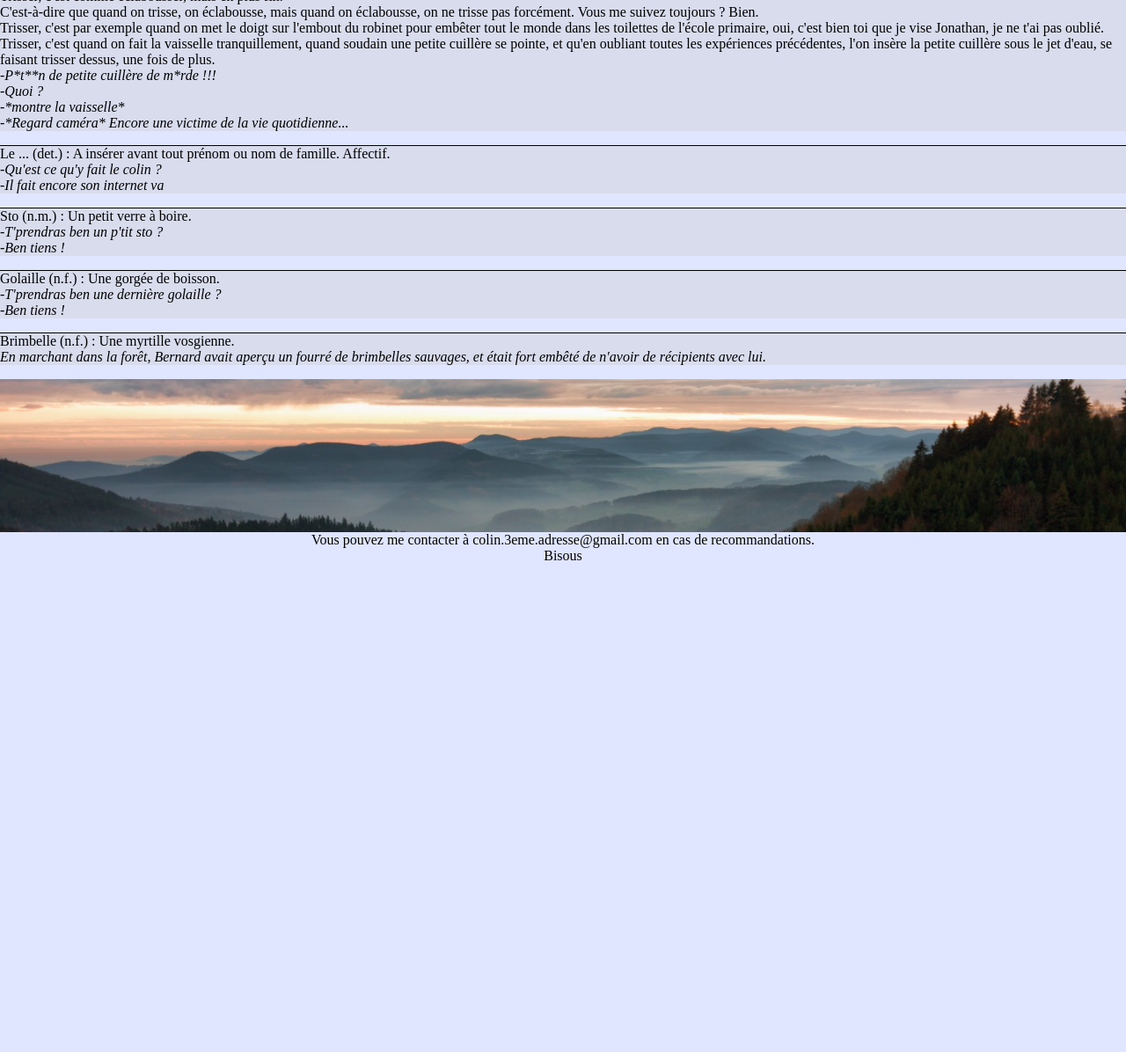
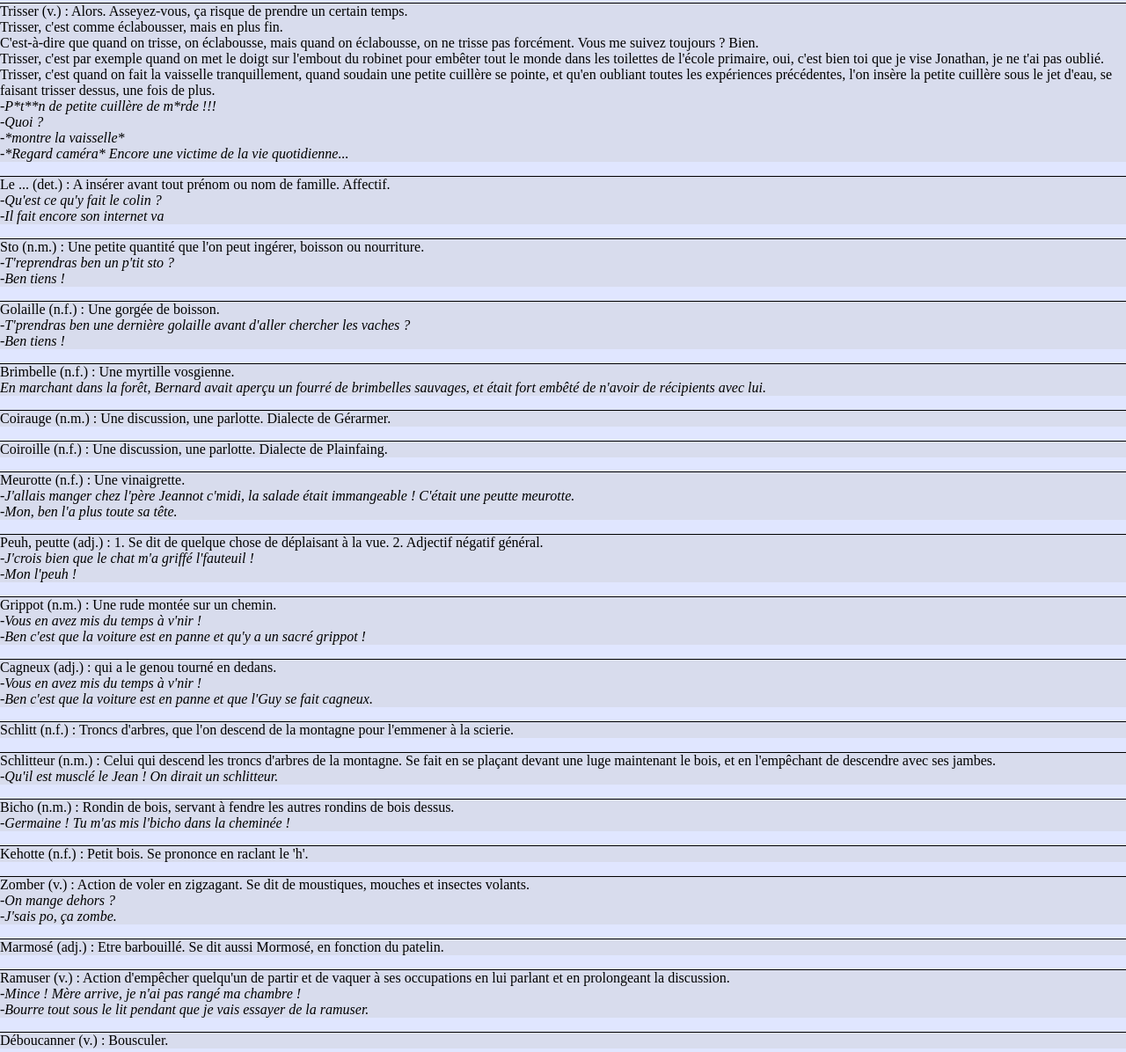
Before and after one commit to Dystorr/dico, a plain HTML site: page index.html in a window 1280 px wide. Shown: the part 1087-2283 px from the top of the page at 88% size. Before the commit the page ends 1728 px from the top, so only its background shows below. Drawn offline with Linux system fonts and the light colour scheme.

Commit message:
3.1
update majeure, ajout d'une dizaine de mots

```diff
--- a/index.html
+++ b/index.html
@@ -45,19 +45,54 @@
 
                         <p>Smoyo (n.m.) : une petite sieste bien méritée. <br><i>-Ou qu'il est l'gerard don ? <br>-'fait un smoyo dans l'foin va</i></p>
 
+                        <p>Fioco (n.m.) : pareil que smoyo, mais moins long. Souvent non voulu.</p>
+
                         <p>Ské (adj.) : qualificatif. Signifiant probablement bizarre à la base, mais a perdu tout sens pour devenir un simple petit piment de phrase. Contrairement à bizarre, se place avant le nom qualifié.  <br><i>-T'as vu cte ské dico ?<br>-Mon !</i></p>
 
                         <p>Trisser (v.) : Alors. Asseyez-vous, ça risque de prendre un certain temps.<br>Trisser, c'est comme éclabousser, mais en plus fin. <br>C'est-à-dire que quand on trisse, on éclabousse, mais quand on éclabousse, on ne trisse pas forcément. Vous me suivez toujours ? Bien. <br>Trisser, c'est par exemple quand on met le doigt sur l'embout du robinet pour embêter tout le monde dans les toilettes de l'école primaire, oui, c'est bien toi que je vise Jonathan, je ne t'ai pas oublié. <br>Trisser, c'est quand on fait la vaisselle tranquillement, quand soudain une petite cuillère se pointe, et qu'en oubliant toutes les expériences précédentes, l'on insère la petite cuillère sous le jet d'eau, se faisant trisser dessus, une fois de plus. <br><i>-P*t**n de petite cuillère de m*rde !!!<br>-Quoi ?<br>-*montre la vaisselle*<br>-*Regard caméra* Encore une victime de la vie quotidienne...</i></p>
 
                         <p>Le ... (det.) : A insérer avant tout prénom ou nom de famille. Affectif. <br><i>-Qu'est ce qu'y fait le colin ? <br>-Il fait encore son internet va</i></p>
 
-                        <p>Sto (n.m.) : Un petit verre à boire. <br><i>-T'prendras ben un p'tit sto ? <br>-Ben tiens !</i></p>
+                        <p>Sto (n.m.) : Une petite quantité que l'on peut ingérer, boisson ou nourriture. <br><i>-T'reprendras ben un p'tit sto ? <br>-Ben tiens !</i></p>
 
 
 
-                        <p>Golaille (n.f.) : Une gorgée de boisson. <br><i>-T'prendras ben une dernière golaille ? <br>-Ben tiens !</i></p>
+                        <p>Golaille (n.f.) : Une gorgée de boisson. <br><i>-T'prendras ben une dernière golaille avant d'aller chercher les vaches ? <br>-Ben tiens !</i></p>
 
                         <p>Brimbelle (n.f.) : Une myrtille vosgienne. <br><i>En marchant dans la forêt, Bernard avait aperçu un fourré de brimbelles sauvages, et était fort embêté de n'avoir de récipients avec lui.</i></p>
+
+                        <p>Coirauge (n.m.) : Une discussion, une parlotte. Dialecte de Gérarmer. <br><i></i></p>
+
+                        <p>Coiroille (n.f.) : Une discussion, une parlotte. Dialecte de Plainfaing. <br><i></i></p>
+
+                        <p>Meurotte (n.f.) : Une vinaigrette. <br><i>-J'allais manger chez l'père Jeannot c'midi, la salade était immangeable ! C'était une peutte meurotte. <br>-Mon, ben l'a plus toute sa tête.</i></p>
+
+                        <p>Peuh, peutte (adj.) : 1. Se dit de quelque chose de déplaisant à la vue. 2. Adjectif négatif général. <br><i>-J'crois bien que le chat m'a griffé l'fauteuil ! <br>-Mon l'peuh !</i></p>
+
+                        <p>Grippot (n.m.) : Une rude montée sur un chemin. <br><i>-Vous en avez mis du temps à v'nir !<br>-Ben c'est que la voiture est en panne et qu'y a un sacré grippot !</i></p>
+
+                        <p>Cagneux (adj.) : qui a le genou tourné en dedans.<br><i>-Vous en avez mis du temps à v'nir !<br>-Ben c'est que la voiture est en panne et que l'Guy se fait cagneux.</i></p>
+
+                        <p>Schlitt (n.f.) : Troncs d'arbres, que l'on descend de la montagne pour l'emmener à la scierie.</p>
+
+                        <p>Schlitteur (n.m.) : Celui qui descend les troncs d'arbres de la montagne. Se fait en se plaçant devant une luge maintenant le bois, et en l'empêchant de descendre avec ses jambes. <br><i>-Qu'il est musclé le Jean ! On dirait un schlitteur.</i></p>
+
+                        <p>Bicho (n.m.) : Rondin de bois, servant à fendre les autres rondins de bois dessus. <br><i>-Germaine ! Tu m'as mis l'bicho dans la cheminée !</i></p>
+
+                        <p>Kehotte (n.f.) : Petit bois. Se prononce en raclant le 'h'.</p>
+
+                        <p>Zomber (v.) : Action de voler en zigzagant. Se dit de moustiques, mouches et insectes volants. <br><i>-On mange dehors ? <br>-J'sais po, ça zombe.</i></p>
+
+
+
+                        <p>Marmosé (adj.) : Etre barbouillé. Se dit aussi Mormosé, en fonction du patelin.</p>
+
+                        <p>Ramuser (v.) : Action d'empêcher quelqu'un de partir et de vaquer à ses occupations en lui parlant et en prolongeant la discussion. <br><i>-Mince ! Mère arrive, je n'ai pas rangé ma chambre ! <br>-Bourre tout sous le lit pendant que je vais essayer de la ramuser.</i></p>
+
+                        <p>Déboucanner (v.) : Bousculer.</p>
+
+
+
 
                         <img
                             src="bandeau-vosges.png"
```
